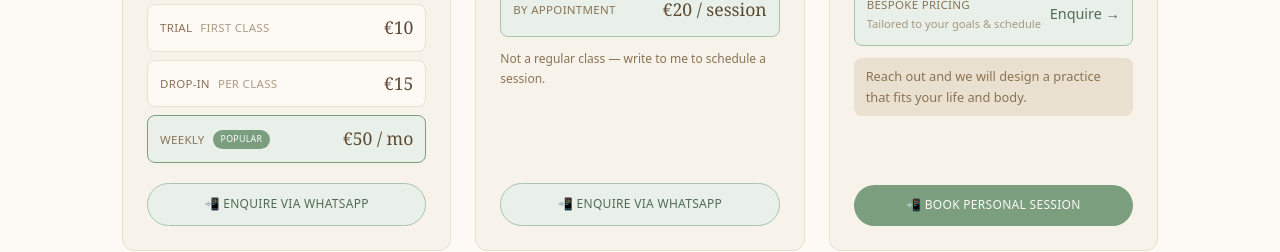
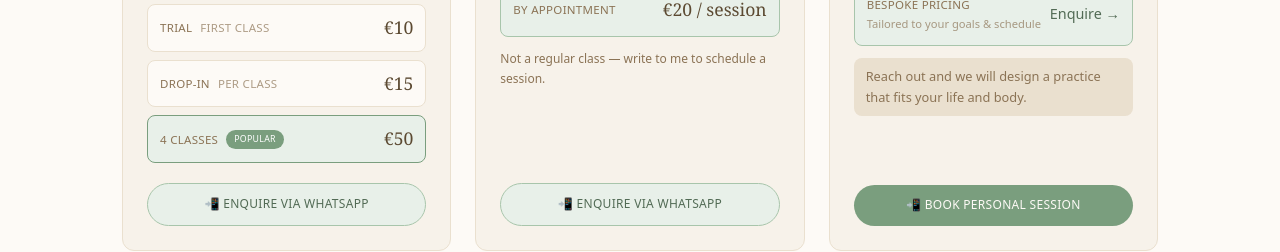
Before and after one commit to Urja/yoga, a Next.js app: page / in a window 1280 px wide. Shown: the part 1640-1892 px from the top of the page. Built offline with nearby package versions, Linux system fonts and the light colour scheme.

Commit message:
Update 4-class pass pricing: remove monthly label

```diff
--- a/app/schedule/page.tsx
+++ b/app/schedule/page.tsx
@@ -152,7 +152,7 @@ export default function SchedulePage() {
                     </div>
                   ))
                 ) : (
-                  [['Trial','€10'],['Drop-in','€15'],['4-Class Pass','€50 / month']].map(([label, price]) => (
+                  [['Trial','€10'],['Drop-in','€15'],['4 Classes','€50']].map(([label, price]) => (
                     <div key={label} className="flex justify-between text-[0.82rem]">
                       <span className="text-[#8B7355]">{label}</span>
                       <span className="font-medium text-[#5C4A32]">{price}</span>
@@ -163,7 +163,7 @@ export default function SchedulePage() {
             </div>
             {modal.tpl.id !== 'pranayama' && (
             <div className="bg-[#5C4A32] rounded-lg px-4 py-3 mb-3 text-[0.78rem] text-[#F7F2EA] leading-relaxed">
-              💡 <span className="font-medium">Pass available</span> — 4 classes €50/mo. Ask via WhatsApp.
+              💡 <span className="font-medium">Pass available</span> — 4 classes €50. Ask via WhatsApp.
             </div>
             )}
             <div className="space-y-3">
--- a/components/Offerings.tsx
+++ b/components/Offerings.tsx
@@ -26,7 +26,7 @@ export default function Offerings() {
                 {([
                   ['Trial', 'First class', null, '€10'],
                   ['Drop-In', 'Per class', null, '€15'],
-                  ['Weekly', null, 'Popular', '€50 / mo'],
+                  ['4 Classes', null, 'Popular', '€50'],
                 ] as const).map(([label, detail, badge, price]) => (
                   <div key={label} className={`flex items-center justify-between px-3 py-2 rounded-lg text-[0.72rem] ${badge ? 'bg-[#E8F0E9] border border-[#7A9E7E]' : 'bg-[#FDFAF6] border border-[#EAE0CF]'}`}>
                     <span className="flex gap-2 items-center text-[#8B7355] font-medium uppercase tracking-wide">
```
